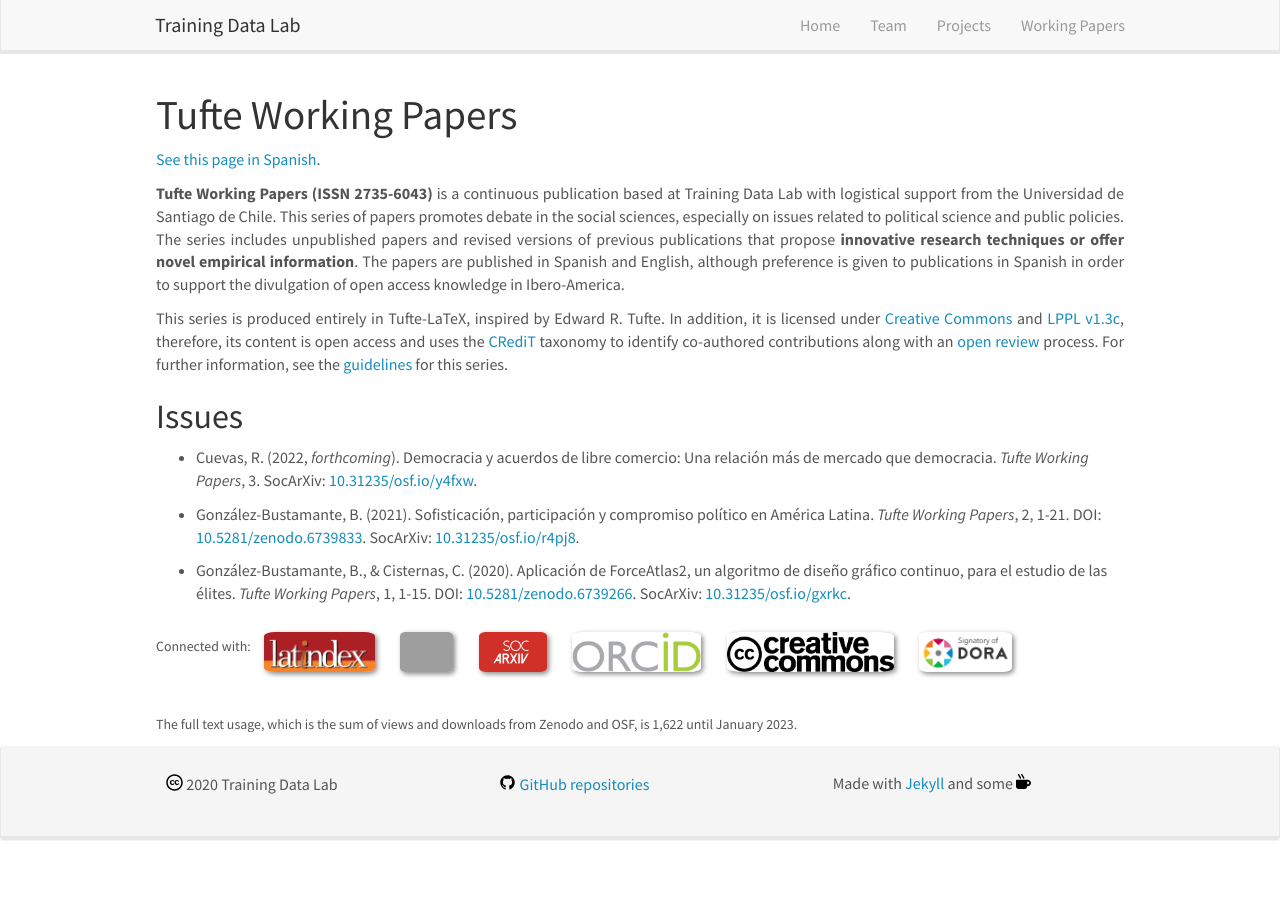
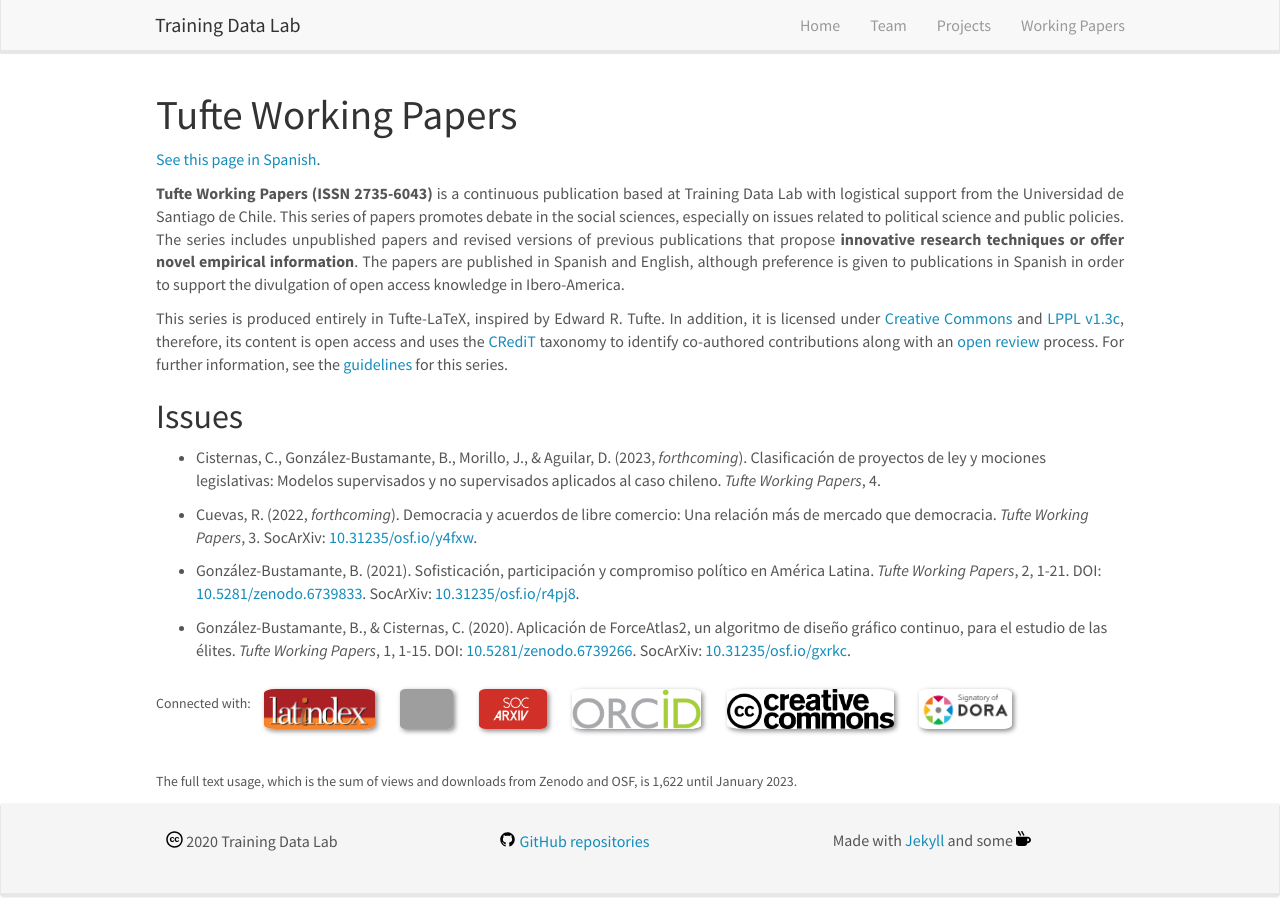
Before and after one commit to training-datalab/old-training-datalab.com, a Jekyll site: the page built from _pages/tufte-working-papers.md, in a window 1280 px wide. Built offline with Jekyll 4.4.1, drawn with Linux system fonts in a browser that asks for light colours; nearby versions of some CDN libraries.

Commit message:
Update tufte-working-papers.md

```diff
--- a/_pages/tufte-working-papers.md
+++ b/_pages/tufte-working-papers.md
@@ -16,6 +16,8 @@
 
 ## Issues
 
+* Cisternas, C., González-Bustamante, B., Morillo, J., & Aguilar, D. (2023, *forthcoming*). Clasificación de proyectos de ley y mociones legislativas: Modelos supervisados y no supervisados aplicados al caso chileno. *Tufte Working Papers*, 4.
+
 * Cuevas, R. (2022, *forthcoming*). Democracia y acuerdos de libre comercio: Una relación más de mercado que democracia. *Tufte Working Papers*, 3. SocArXiv: <a href="https://doi.org/10.31235/osf.io/y4fxw" target="_blank">10.31235/osf.io/y4fxw</a>.
 
 * González-Bustamante, B. (2021). Sofisticación, participación y compromiso político en América Latina. *Tufte Working Papers*, 2, 1-21. DOI: <a href="https://doi.org/10.5281/zenodo.6739833" target="_blank">10.5281/zenodo.6739833</a>. SocArXiv: <a href="https://doi.org/10.31235/osf.io/r4pj8" target="_blank">10.31235/osf.io/r4pj8</a>.
```
